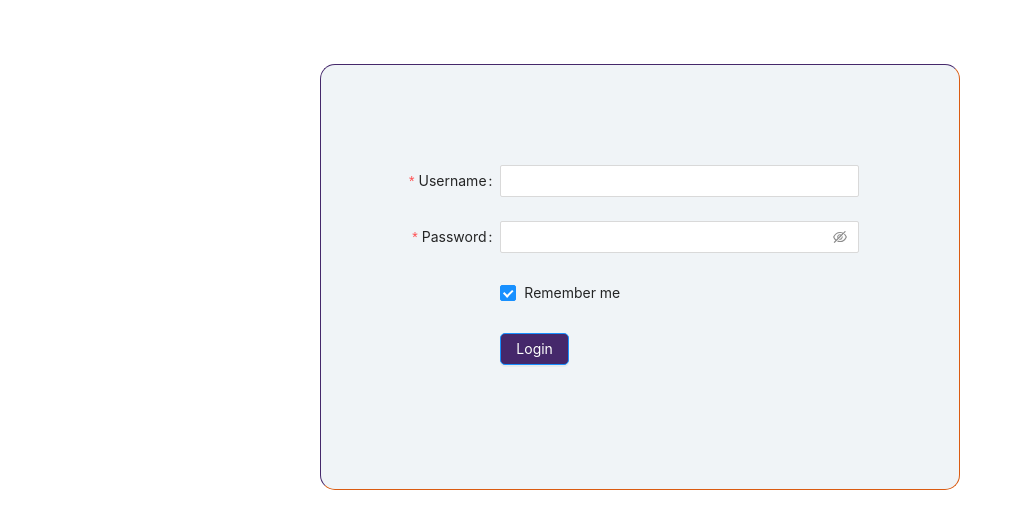
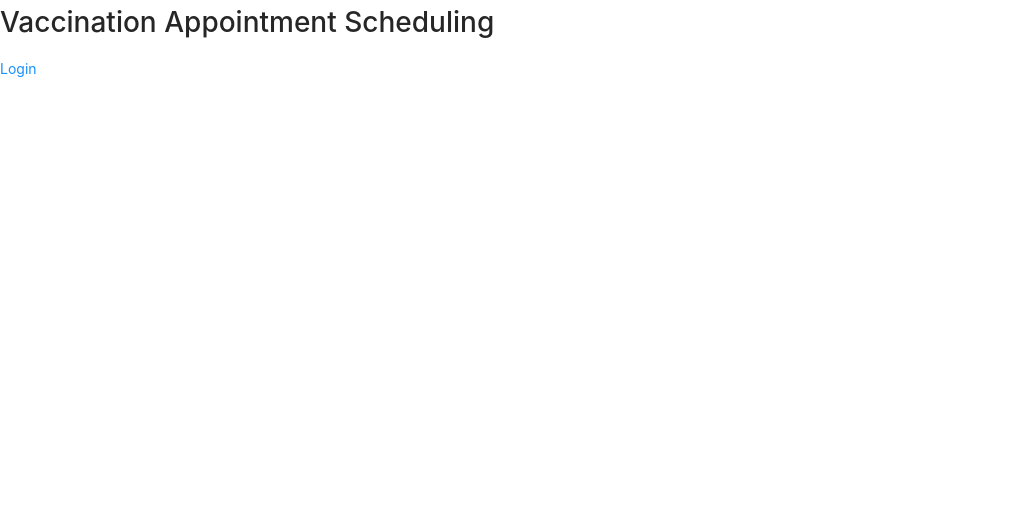
Before and after one commit to beingbiplov/VAS-App, a React (Create React App) app: page / in a window 1280 px wide. Shown: the top 528 px of the page, without its empty margins (0-1022 px from the left). Built offline with nearby package versions, Linux system fonts and the light colour scheme; the HTML template or start-up script is replaced by a standard one.

Commit message:
add react-router to handle routes

```diff
--- a/src/App.tsx
+++ b/src/App.tsx
@@ -1,11 +1,23 @@
 import React from 'react';
 import './styles/app.css'
+import { BrowserRouter, Routes, Route } from "react-router-dom";
 import LoginForm from './components/forms/LoginForm';
+import IndexPage from './components/IndexPage'
+import BaseLayout from './components/BaseLayout'
+import PageNotFound from './components/errorResponse/PageNotFound'
 
 function App() {
   return (
     <div>
-      <LoginForm />
+      <BrowserRouter>
+        <Routes>
+          <Route path="/" element={<BaseLayout />}>
+            <Route index element={<IndexPage />} />
+            <Route path="login" element={<LoginForm />} />
+            <Route path="*" element={<PageNotFound />} />
+          </Route>
+        </Routes>
+      </BrowserRouter>
     </div>
   );
 }
--- /dev/null
+++ b/src/components/BaseLayout.tsx
@@ -0,0 +1,17 @@
+import React from 'react';
+import '../styles/style.css'
+import { Link, Outlet } from "react-router-dom";
+
+function BaseLayout() {
+  return (
+    <div>
+        <Link to="/">
+          <h2 className='pageHeadingH2'>Vaccination Appointment Scheduling</h2>
+        </Link>
+        <Outlet />
+    </div>
+
+  );
+}
+
+export default BaseLayout;
--- /dev/null
+++ b/src/components/IndexPage.tsx
@@ -0,0 +1,14 @@
+import React from 'react';
+import { Link } from "react-router-dom";
+
+function IndexPage() {
+  return (
+    <div>
+        <p>
+            <Link to="/login">Login</Link>
+        </p>
+    </div>
+  );
+}
+
+export default IndexPage;
--- /dev/null
+++ b/src/components/errorResponse/PageNotFound.tsx
@@ -0,0 +1,14 @@
+import { Button, Result } from 'antd';
+import React from 'react';
+import { Link } from "react-router-dom";
+
+const PageNotFound: React.FC = () => (
+  <Result
+    status="404"
+    title="404"
+    subTitle="Sorry, the page you visited does not exist."
+    extra={<Link to="/"><Button type="primary">Back Home</Button></Link>}
+  />
+);
+
+export default PageNotFound;
--- a/src/styles/index.css
+++ b/src/styles/index.css
@@ -7,6 +7,8 @@ body {
     sans-serif;
   -webkit-font-smoothing: antialiased;
   -moz-osx-font-smoothing: grayscale;
+  box-sizing: border-box;
+  padding: 20px;
 }
 
 code {
--- /dev/null
+++ b/src/styles/style.css
@@ -0,0 +1,3 @@
+.pageHeadingH2{
+    font-size: 2em;
+}
```
